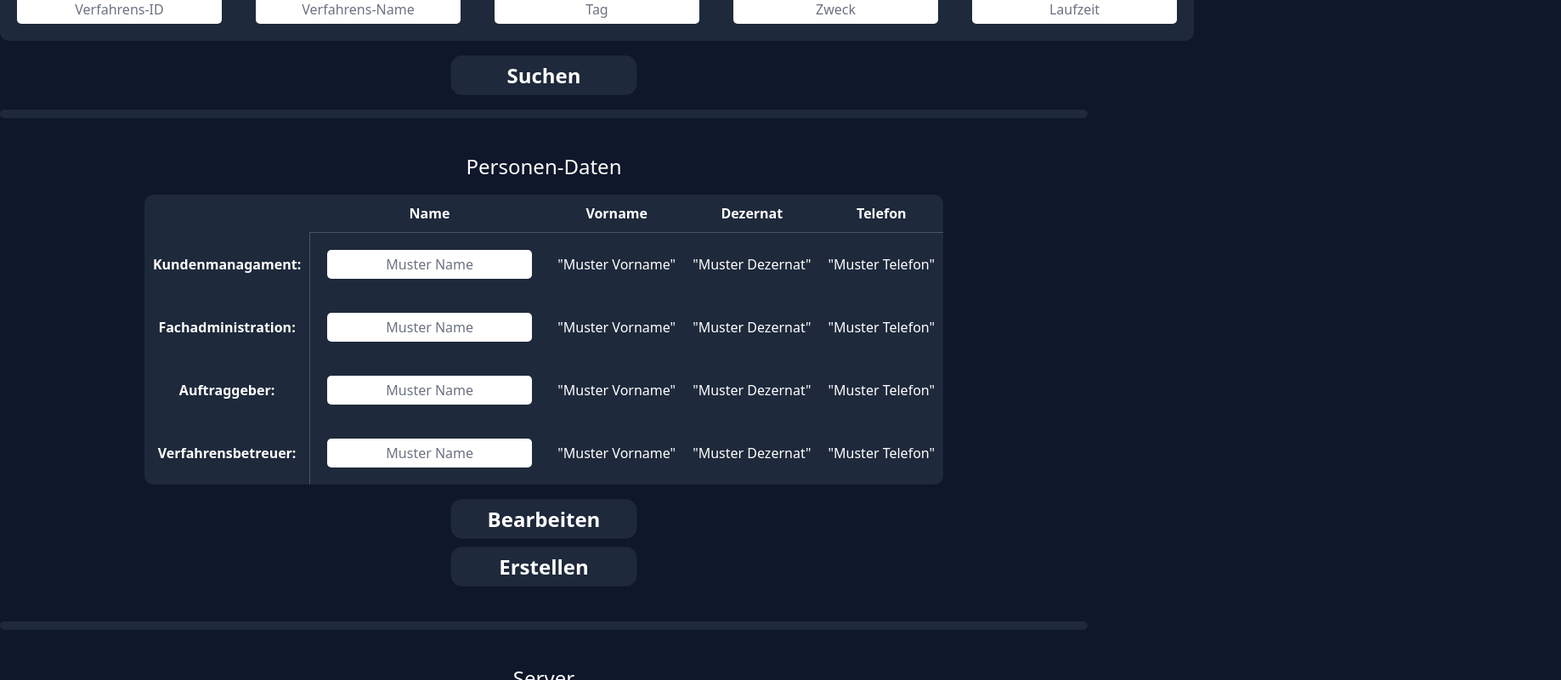
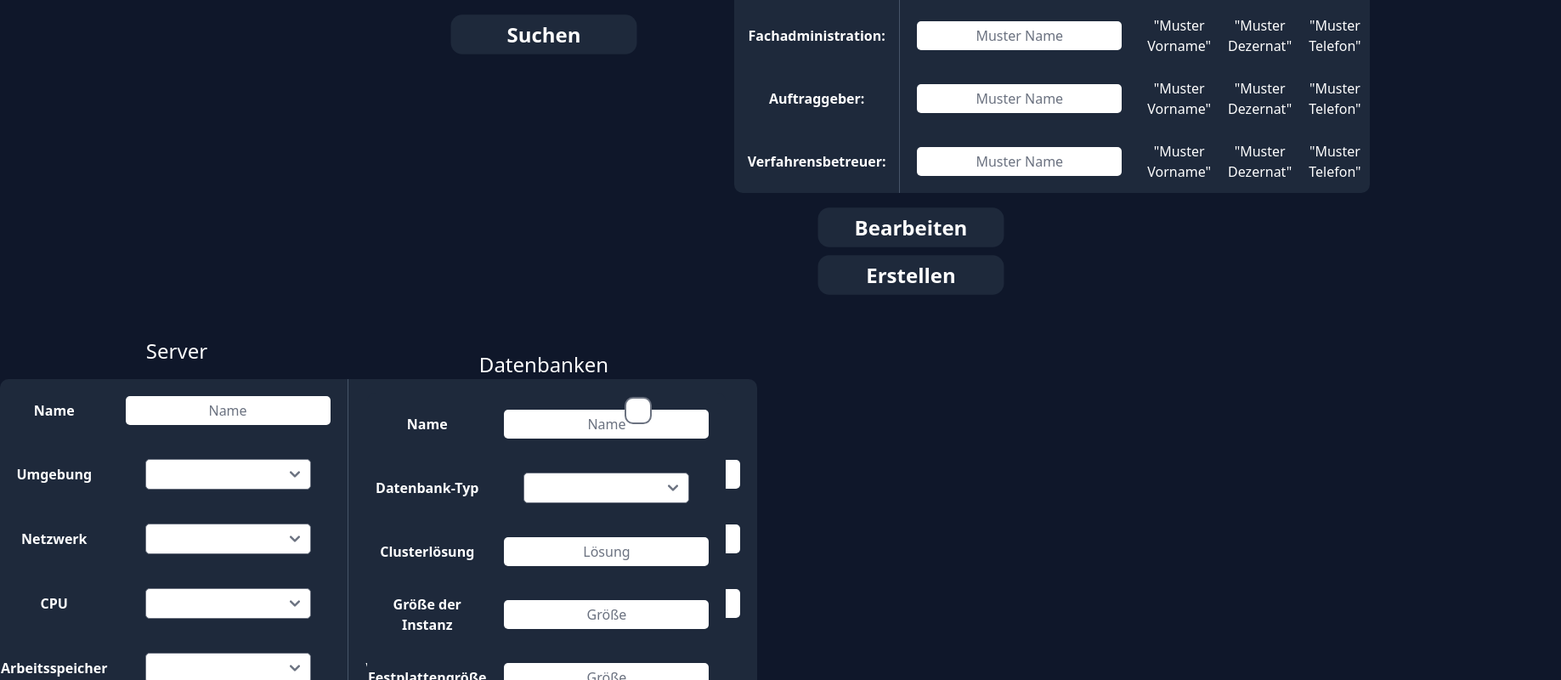
Before and after one commit to LeonKohli/statzy-nuxt, a Nuxt app: page /fachverfahren in a window 1280 px wide. Shown: the part 300-1100 px from the top of the page at 85% size, 1837 px wide, since content can reach past the window. Built offline with nearby package versions, Linux system fonts and the light colour scheme.

Commit message:
anfang der colloniesierung

```diff
--- a/pages/fachverfahren.vue
+++ b/pages/fachverfahren.vue
@@ -1,6 +1,8 @@
 <template>
-    <div>
-        <h1 class="fachverfahrenh1"> Fachverfahren </h1>
+    <div class="grid grid-cols-3 gap-4">
+        <div>
+            <h1 class="fachverfahrenh1"> Fachverfahren </h1>
+        </div>
         <div class="suchmaske">
             <form @submit.prevent="searchError">
                 <h2 class="fachverfahrenh2"> Verfahrens-Daten </h2>
@@ -23,8 +25,7 @@
                 <button class="button" @click="showPopup = false"> Suchen </button>
             </form>
         </div>
-        <hr class="line">
-        <br>
+        <!-- <hr class="line"> -->
         <div class="personen">
             <h2 class="fachverfahrenh2"> Personen-Daten </h2>
             <table class="personen">
@@ -67,9 +68,7 @@
             <button class="button"> Bearbeiten </button>
             <button class="button"> Erstellen </button>
         </div>
-        <br>
-        <hr class="line">
-        <br>
+        <!-- <hr class="line"> -->
         <div class="server">
             <h2 class="fachverfahrenh2"> Server </h2>
             <table class="server">
@@ -127,7 +126,6 @@
                 </tr>
             </table>
         </div>
-        <br>
         <div class="datenbanken">
             <h2 class="fachverfahrenh2"> Datenbanken </h2>
             <table class="db">
@@ -155,8 +153,7 @@
             <button class="button"> Bearbeiten </button>
             <button class="buttonDelete"> Löschen </button>
         </div>
-        <br>
-        <br>
+
         <div v-if="showPopup" class="popupVerfahren">
         <button class="close-button-verfahren" @click="showPopup = false"> Close </button>
         <button class="create-button" @click="showPopup = false"> Erstellen </button>
```
